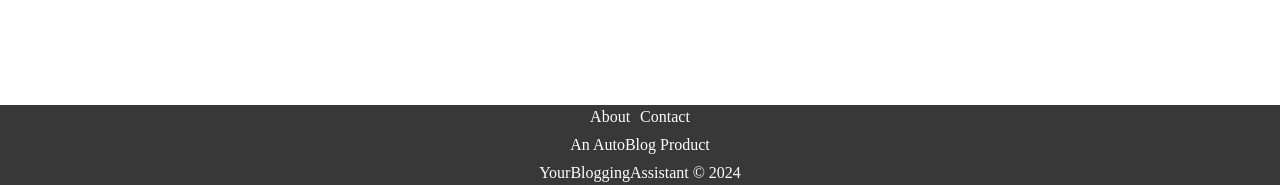
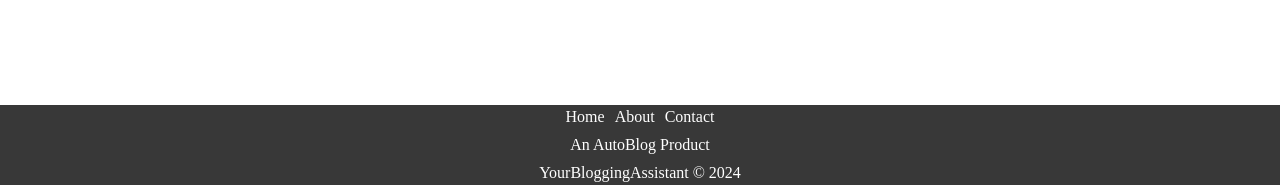
Before and after one commit to Dlang-max/AutoBlog_Django_App, a Django app: page /contact/ in a window 1280 px wide. Shown: the part 615-800 px from the top of the page. Run offline with Django 4.2, Linux system fonts and the light colour scheme; the visitor is signed in with stand-in values (Sample User, id 1); parts of the project's set-up code (start-up, migrations or seed data) failed here and were passed over.

Commit message:
adding home a tag to footer

```diff
--- a/mysite/autoblog/templates/autoblog/base.html
+++ b/mysite/autoblog/templates/autoblog/base.html
@@ -45,6 +45,7 @@
     </div>
     <footer class="footer">
         <div class="footer-links">
+            <a class="footer-link" href="{% url 'home' %}">Home</a>
             <a class="footer-link" href="{% url 'home' %}">About</a>
             <a class="footer-link" href="{% url 'contact' %}">Contact</a>
         </div>
```
